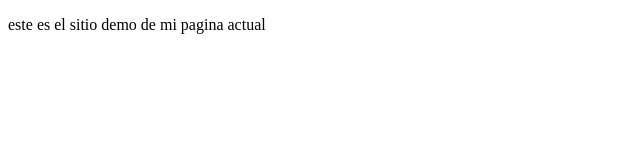
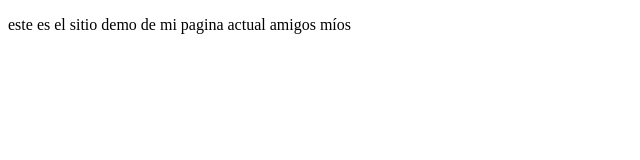
Before and after one commit to cerverosdev/proyectoDemoPrework, a plain HTML site: page index.html in a window 1280 px wide. Shown: the whole page, without its empty margins (0-640 px from the left). Drawn offline with Linux system fonts and the light colour scheme.

Commit message:
cambios a pagina demo

```diff
--- a/index.html
+++ b/index.html
@@ -8,7 +8,7 @@
 </head>
 <body>
     <p>
-        este es el sitio demo de mi pagina actual
+        este es el sitio demo de mi pagina actual amigos míos
     </p>
 </body>
 </html>
```
